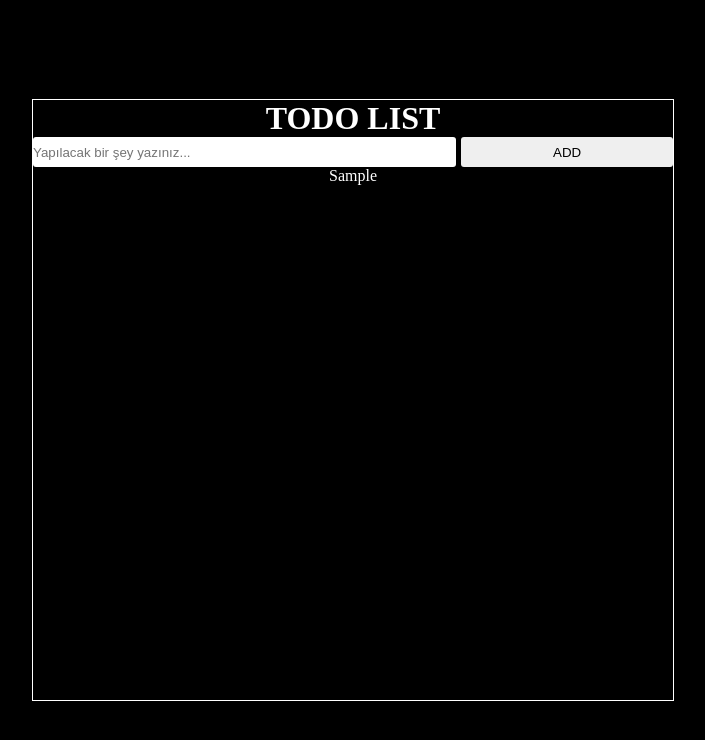
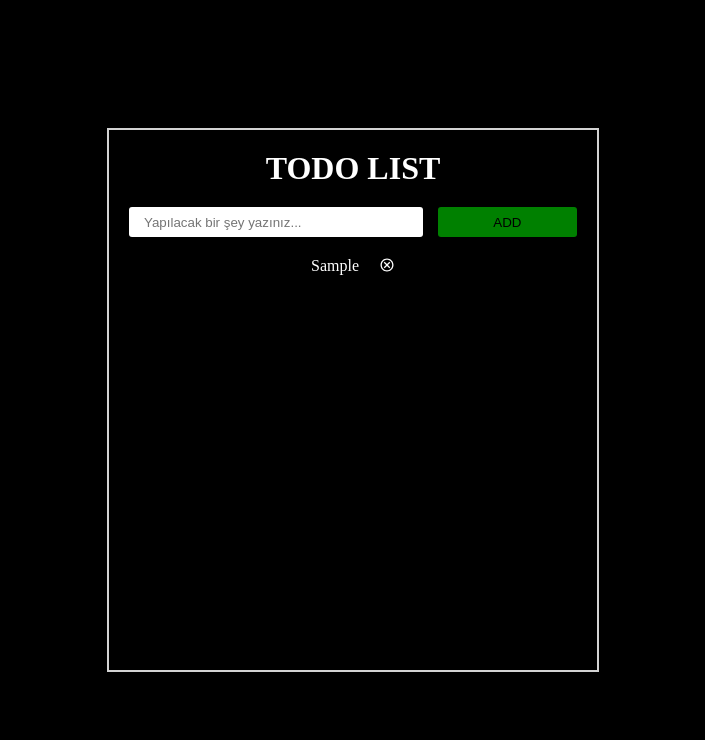
Before and after one commit to edaadas1/nextjs-todo, a Next.js app: page / in a window 1280 px wide. Both pictures are taken after typing "Sample" into the empty fields and a click on the button "ADD". Shown: the top 740 px of the page, without its empty margins (287-992 px from the left). Built offline with nearby package versions, Linux system fonts and the light colour scheme.

Commit message:
input alanına bir değer girildiğinde bunu bir listede name ve id değerlerinden oluşan bir obje şeklinde tutan bir yapı oluşturdum.Eğer input alanı boşsa bu alan boş geçilemez uyarısı verdirdim.

```diff
--- a/package.json
+++ b/package.json
@@ -9,8 +9,9 @@
     "lint": "next lint"
   },
   "dependencies": {
+    "next": "14.0.4",
     "react": "^18",
     "react-dom": "^18",
-    "next": "14.0.4"
+    "react-icons": "^5.0.1"
   }
 }
--- a/src/app/page.js
+++ b/src/app/page.js
@@ -1,36 +1,63 @@
 "use client"
 import React, { useState } from "react"
 import style from "./page.module.css"
+import { IoMdCloseCircleOutline } from "react-icons/io";
 
 export default function Home() {
 
-  const [input, setInput] = useState("");
+  const [input, setInput] = useState({ name: "", id: "" });
   const [todolist, setTodolist] = useState([]);
 
   const addFunc = () => {
-    setTodolist([...todolist, input])
-    setInput("");
+    if (input.name !== "") {
+      setTodolist([...todolist, input])
+      setInput({ name: "" });
+    }
+    else {
+      alert("Boş bırakamazsınız...")
+    }
   }
+
+  const deleteItemFunc = (id) => {
+
+  }
+
+  console.log("todolist", todolist)
 
   return (
     <div className={style.container}>
       <div className={style.todoCard}>
         <h1>TODO LIST</h1>
 
-        <div style={{ display: "flex", justifyContent: "center", alignItems: "center", gap: "5px", width: "100%" }}>
-          <input value={input} type="text" placeholder="Yapılacak bir şey yazınız..." style={{ outline: "none", border: "none", borderRadius: "3px", height: "30px", flex: "2", }}
-            onChange={(e) => setInput(e.target.value)} />
-          <button style={{ border: "none", borderRadius: "3px", height: "30px", flex: "1", }} onClick={addFunc}>ADD</button>
+        <div style={{ display: "flex", justifyContent: "center", alignItems: "center", gap: "15px", width: "100%", marginTop: "20px", marginBottom: "20px" }}>
+          <input value={input.name} type="text" placeholder="Yapılacak bir şey yazınız..." style={{ outline: "none", paddingLeft: "15px", border: "none", borderRadius: "3px", height: "30px", flex: "2", }}
+            onChange={(e) => setInput({ name: e.target.value, id: Math.random() * 100 })} />
+          <button style={{ border: "none", borderRadius: "3px", height: "30px", flex: "1", backgroundColor: "green" }} onClick={addFunc}>ADD</button>
         </div>
 
-        <div>
-          {todolist.map((item, index) => {
-            return (
-              <div key={index}>
-                <p style={{ textAlign: "center" }}>{item}</p>
-              </div>
-            )
-          })}
+
+
+        <div style={{ color: "white" }}>
+
+          {
+            todolist.length == 0 ?
+              <p>Henüz listeniz boş</p>
+
+              :
+              todolist.map((item, index) => {
+                return (
+                  <div key={index}>
+                    <div style={{ display: "flex", justifyContent: "space-between", gap: "20px" }}>
+                      <p style={{ textAlign: "center" }}>{item.name}</p>
+                      <IoMdCloseCircleOutline onClick={() => deleteItemFunc(item.id)} />
+                    </div>
+                  </div>
+                )
+              })
+
+
+          }
+
 
         </div>
       </div>
--- a/src/app/page.module.css
+++ b/src/app/page.module.css
@@ -7,9 +7,10 @@
 }
 
 .todoCard{
-    width: 50%;
-    height: 600px;
-    border: 1px solid white;
+    width: 35%;
+    height: 500px;
+    padding: 20px;
+    border: 2px solid lightgray;
     color: white;
     display: flex;
     flex-direction: column;
```
Also changed, not shown: 1 other file (tests, documents, lock files or other folders).
